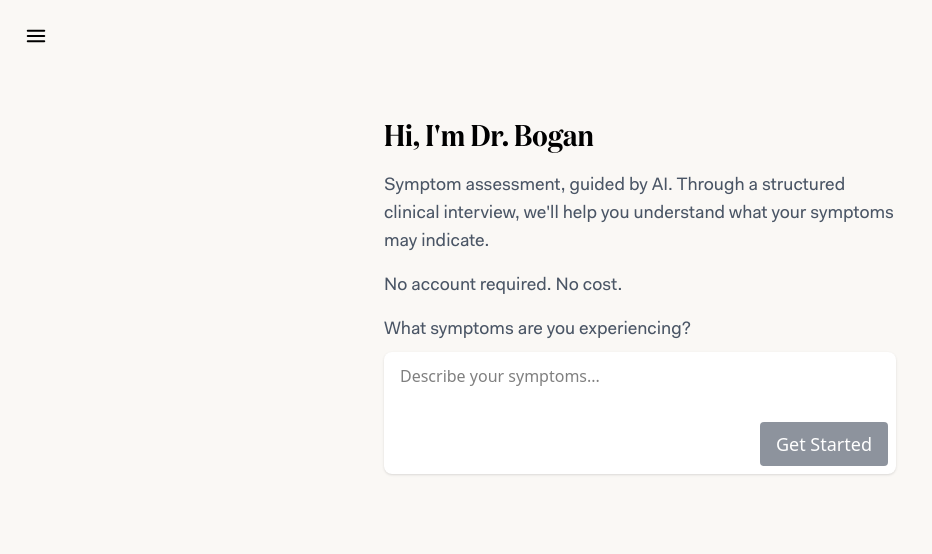
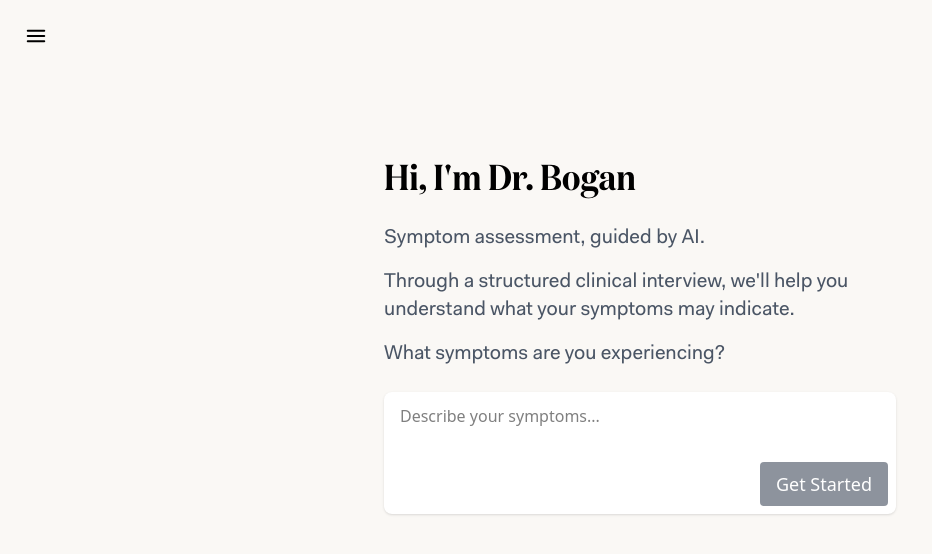
Before and after one commit to sendtwothreeyears/drbg, a React (Vite) app: page / in a window 1280 px wide. Shown: the top 554 px of the page, without its empty margins (0-932 px from the left). Built offline with nearby package versions, Linux system fonts and the light colour scheme.

Commit message:
[add] added font changes

```diff
--- a/src/client/components/Home/index.tsx
+++ b/src/client/components/Home/index.tsx
@@ -69,30 +69,33 @@ const Home = () => {
 
   return (
     <div className="h-screen bg-body">
-      <div className="max-w-lg m-auto py-30 flex flex-col">
-        <div className="font-ddn font-semibold text-3xl">
+      <div className="max-w-lg m-auto py-40 flex flex-col">
+        <div className="mb-2">
+          <div className="font-ddn font-semibold text-4xl mb-2">
             Hi, I'm{" "}
             <span className="relative">
               Dr. Bogan
               <span className="absolute left-[5px] z-[-1] right-0 bottom-0 h-[5px] bg-highlight" />
             </span>
           </div>
-        <div className="font-fakt text-gray-600 font-medium text-lg pt-2">
+          <div className="font-fakt text-gray-600 font-medium text-xl pt-2">
+            <div className="py-2">Symptom assessment, guided by AI.</div>
             <div className="py-2">
-            Symptom assessment, guided by AI. Through a structured clinical
-            interview, we'll help you understand what your symptoms may
-            indicate.
+              Through a structured clinical interview, we'll help you understand
+              what your symptoms may indicate.
             </div>
-          <div className="py-2">No account required. No cost.</div>
             <div className="py-2">What symptoms are you experiencing?</div>
           </div>
+        </div>
         {/* Entry point for AI documenter */}
+        <div className="py-2">
           <GetStarted
             onStartConversation={onStartConversation}
             loading={loading}
           />
         </div>
       </div>
+    </div>
   );
 };
 
--- a/src/client/components/Sidebar/index.tsx
+++ b/src/client/components/Sidebar/index.tsx
@@ -43,8 +43,11 @@ const Sidebar = ({ isOpen, onClose }: SidebarProps) => {
         className={`absolute left-0 top-0 h-full w-72 bg-white shadow-lg flex flex-col transition-transform duration-200 ease-out ${animateIn ? "translate-x-0" : "-translate-x-full"}`}
       >
         <div className="flex items-center justify-between px-4 py-3 border-b">
-          <span className="font-gt-super font-medium text-lg">Conversations</span>
-          <button onClick={onClose} className="text-gray-500 hover:text-gray-800 text-xl">
+          <span className="font-fakt font-semibold text-lg">Conversations</span>
+          <button
+            onClick={onClose}
+            className="text-gray-500 hover:text-gray-800 text-xl"
+          >
             &times;
           </button>
         </div>
@@ -58,7 +61,7 @@ const Sidebar = ({ isOpen, onClose }: SidebarProps) => {
               }}
               className="w-full text-left px-4 py-3 hover:bg-gray-100 border-b border-gray-100"
             >
-              <div className="font-fakt text-sm truncate">
+              <div className="font-fakt text-md truncate">
                 {c.title || "Untitled"}
               </div>
               <div className="font-fakt text-xs text-gray-400 mt-1">
```
Lines whose indentation alone changed are shown as unchanged.
